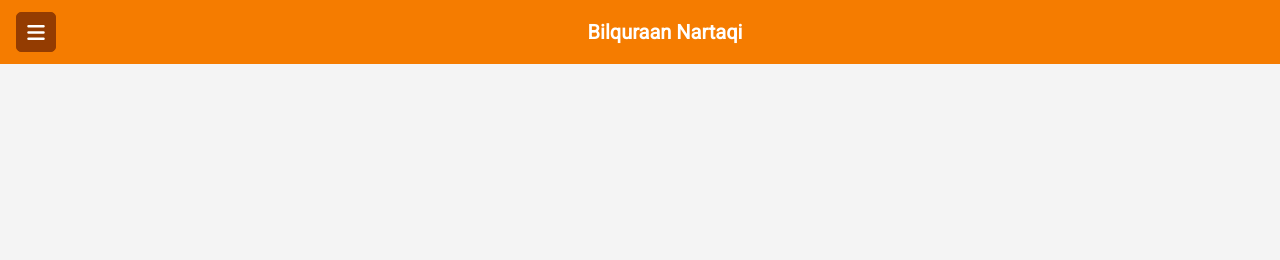
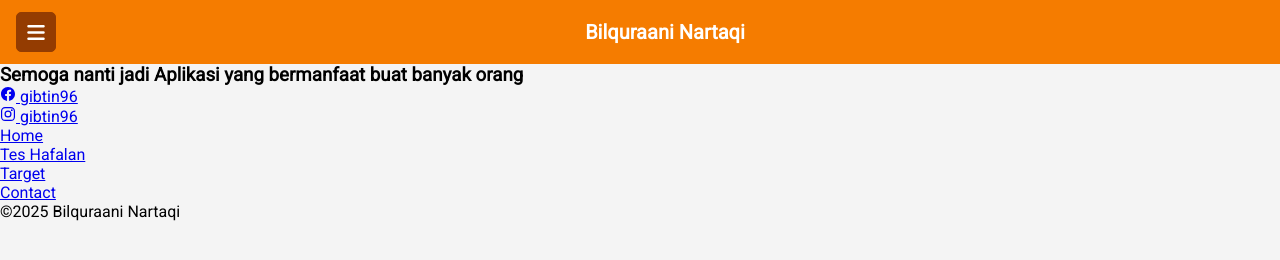
Before and after one commit to Gibs96/Bilqur-ani_Nartaqi, a plain HTML site: page index.html in a window 1280 px wide. Drawn offline with nearby package versions, Linux system fonts and the light colour scheme.

Commit message:
Update index.html

```diff
--- a/index.html
+++ b/index.html
@@ -9,7 +9,7 @@
   <link rel="stylesheet" href="style.css">
 </head>
 <body>
-
+<div class="wrapper">
   <!-- Navigation -->
   <input type="checkbox" id="check" />
   <div class="navbar">
@@ -17,15 +17,20 @@
       <i class="fas fa-bars" id="btn"></i>
       <i class="fas fa-times" id="cancel"></i>
     </label>
-    <h1>Bilquraan Nartaqi</h1>
+    <h1>Bilquraani Nartaqi</h1>
   </div>
+
+<!-- ِContent -->
+ <div class="konten">
+  <h3> Semoga nanti jadi Aplikasi yang bermanfaat buat banyak orang</h3>
+ </div>
 
   <!-- Sidebar -->
 <div class="sidebar">
   <label for="check" class="close-btn">
     <i class="fas fa-times"></i>
   </label>
-  <header>Bilquraan Nartaqi</header>
+  <header>Bilquraani Nartaqi</header>
   <a class="active" href="#"><i class="fas fa-qrcode"></i><span>Dashboard</span></a>
   <a href="#"><i class="fas fa-home"></i><span>Home</span></a>
   <a href="hafalan/index.html"><i class="fas fa-pencil-alt"></i><span>Tes hafalan</span></a>
@@ -34,5 +39,34 @@
   <a href="#"><i class="fas fa-phone"></i><span>Contact</span></a>
 </div>
 
+<!-- Footer -->
+  <footer class="footer">
+    <div class="waves">
+      <div class="wave" id="wave1"></div>
+      <div class="wave" id="wave2"></div>
+      <div class="wave" id="wave3"></div>
+      <div class="wave" id="wave4"></div>
+    </div>
+    <ul class="social-icon">
+      <li class="social-icon__item"><a class="social-icon__link" href="#">
+          <ion-icon name="logo-facebook"></ion-icon>
+        gibtin96</a></li>
+      <li class="social-icon__item"><a class="social-icon__link" href="#">
+          <ion-icon name="logo-instagram"></ion-icon>
+        gibtin96</a></li>
+    </ul>
+    <ul class="menu">
+      <li class="menu__item"><a class="menu__link" href="#">Home</a></li>
+      <li class="menu__item"><a class="menu__link" href="#">Tes Hafalan</a></li>
+      <li class="menu__item"><a class="menu__link" href="#">Target</a></li>
+      <li class="menu__item"><a class="menu__link" href="#">Contact</a></li>
+
+    </ul>
+    <p>&copy;2025 Bilquraani Nartaqi</p>
+  </footer>
+  </div>
+    <script type="module" src="https://unpkg.com/ionicons@5.5.2/dist/ionicons/ionicons.esm.js"></script>
+  <script nomodule src="https://unpkg.com/ionicons@5.5.2/dist/ionicons/ionicons.js"></script>
+
 </body>
 </html>
```
